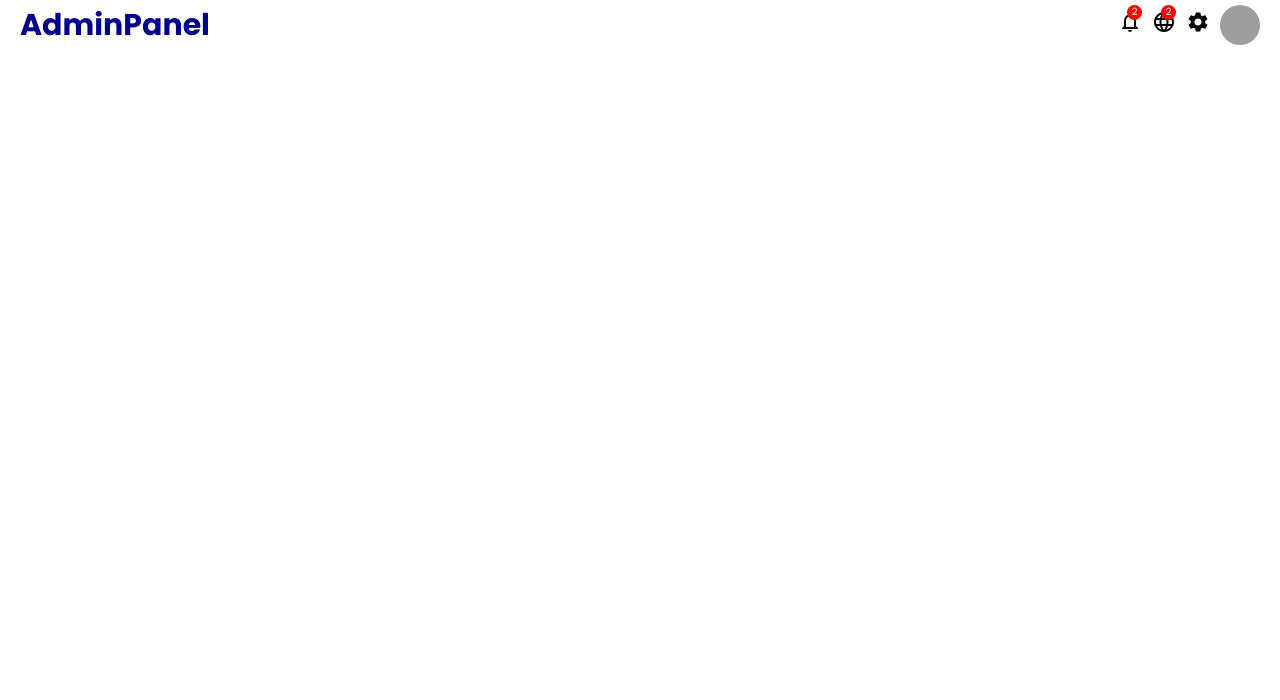
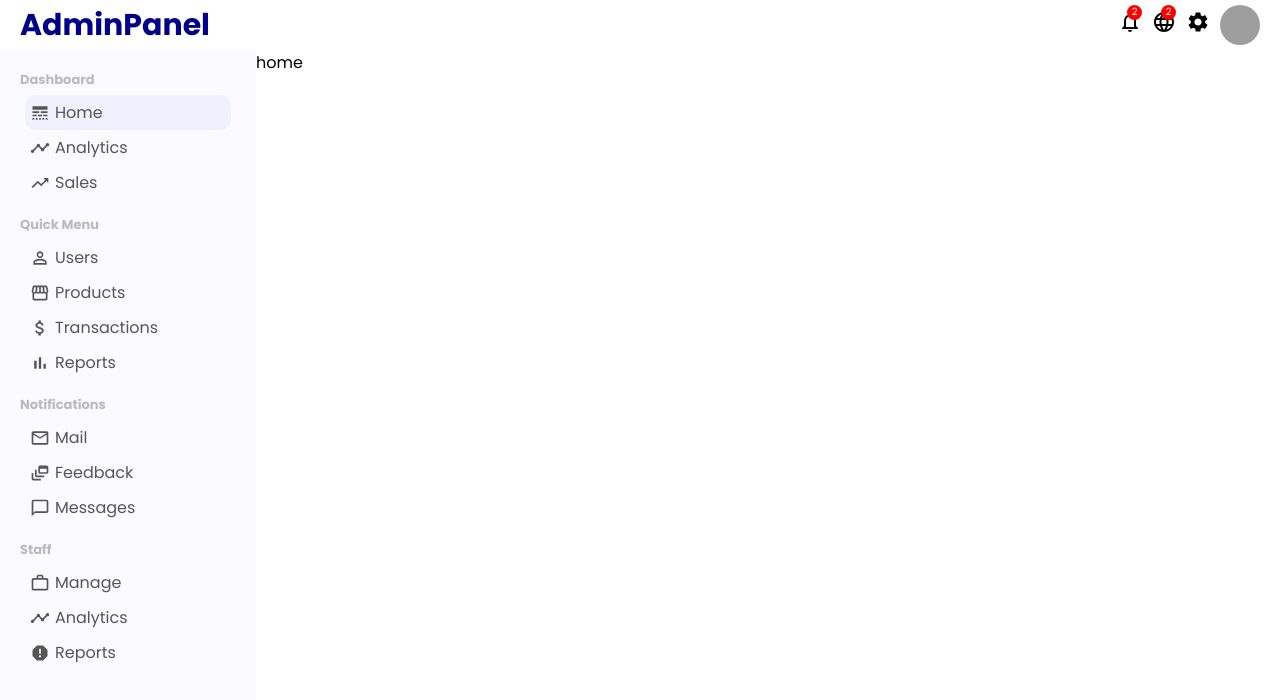
Before and after one commit to mahabur-rahman/mern_stack-1, a React (Create React App) app in the folder admin/: page / in a window 1280 px wide. Shown: the top 700 px of the page. Built offline with nearby package versions, Linux system fonts and the light colour scheme; grey boxes are pictures that could not be loaded.

Commit message:
Sidebar added

```diff
--- a/admin/package.json
+++ b/admin/package.json
@@ -11,6 +11,7 @@
     "@testing-library/user-event": "^13.5.0",
     "react": "^18.2.0",
     "react-dom": "^18.2.0",
+    "react-router-dom": "5.3.0",
     "react-scripts": "5.0.1",
     "recharts": "^2.1.14",
     "web-vitals": "^2.1.4"
--- a/admin/src/App.js
+++ b/admin/src/App.js
@@ -1,10 +1,16 @@
-import Topbar from "./components/Topbar";
 import "./global.css";
+import Topbar from "./components/topbar/Topbar";
+import Sidebar from "./components/sidebar/Sidebar";
+import Home from "./pages/home/Home";
 
 function App() {
   return (
     <>
       <Topbar />
+      <div className="container">
+        <Sidebar />
+        <Home />
+      </div>
     </>
   );
 }
--- /dev/null
+++ b/admin/src/components/sidebar/Sidebar.js
@@ -0,0 +1,101 @@
+import "./sidebar.css";
+import {
+  LineStyle,
+  Timeline,
+  TrendingUp,
+  PermIdentity,
+  Storefront,
+  AttachMoney,
+  BarChart,
+  MailOutline,
+  DynamicFeed,
+  ChatBubbleOutline,
+  WorkOutline,
+  Report,
+} from "@material-ui/icons";
+
+const Sidebar = () => {
+  return (
+    <div className="sidebar">
+      <div className="sidebarWrapper">
+        <div className="sidebarMenu">
+          <h3 className="sidebarTitle">Dashboard</h3>
+          <ul className="sidebarList">
+            <li className="sidebarListItem active">
+              <LineStyle className="sidebarIcon" />
+              Home
+            </li>
+
+            <li className="sidebarListItem">
+              <Timeline className="sidebarIcon" />
+              Analytics
+            </li>
+            <li className="sidebarListItem">
+              <TrendingUp className="sidebarIcon" />
+              Sales
+            </li>
+          </ul>
+        </div>
+        <div className="sidebarMenu">
+          <h3 className="sidebarTitle">Quick Menu</h3>
+          <ul className="sidebarList">
+            <li className="sidebarListItem">
+              <PermIdentity className="sidebarIcon" />
+              Users
+            </li>
+
+            <li className="sidebarListItem">
+              <Storefront className="sidebarIcon" />
+              Products
+            </li>
+
+            <li className="sidebarListItem">
+              <AttachMoney className="sidebarIcon" />
+              Transactions
+            </li>
+            <li className="sidebarListItem">
+              <BarChart className="sidebarIcon" />
+              Reports
+            </li>
+          </ul>
+        </div>
+        <div className="sidebarMenu">
+          <h3 className="sidebarTitle">Notifications</h3>
+          <ul className="sidebarList">
+            <li className="sidebarListItem">
+              <MailOutline className="sidebarIcon" />
+              Mail
+            </li>
+            <li className="sidebarListItem">
+              <DynamicFeed className="sidebarIcon" />
+              Feedback
+            </li>
+            <li className="sidebarListItem">
+              <ChatBubbleOutline className="sidebarIcon" />
+              Messages
+            </li>
+          </ul>
+        </div>
+        <div className="sidebarMenu">
+          <h3 className="sidebarTitle">Staff</h3>
+          <ul className="sidebarList">
+            <li className="sidebarListItem">
+              <WorkOutline className="sidebarIcon" />
+              Manage
+            </li>
+            <li className="sidebarListItem">
+              <Timeline className="sidebarIcon" />
+              Analytics
+            </li>
+            <li className="sidebarListItem">
+              <Report className="sidebarIcon" />
+              Reports
+            </li>
+          </ul>
+        </div>
+      </div>
+    </div>
+  );
+};
+
+export default Sidebar;
--- /dev/null
+++ b/admin/src/components/sidebar/sidebar.css
@@ -0,0 +1,44 @@
+.sidebar {
+    flex: 1;
+    height: calc(100vh - 50px);
+    background-color: rgb(251, 251, 255);
+    position: sticky;
+    top: 50px;
+}
+
+.sidebarWrapper {
+    padding: 20px;
+    color: #555;
+}
+
+.sidebarMenu {
+    margin-bottom: 10px;
+}
+
+.sidebarTitle {
+    font-size: 13px;
+    color: rgb(187, 186, 186);
+}
+
+.sidebarList {
+    list-style: none;
+    padding: 5px;
+}
+
+.sidebarListItem {
+    padding: 5px;
+    cursor: pointer;
+    display: flex;
+    align-items: center;
+    border-radius: 10px;
+}
+
+.sidebarListItem.active,
+.sidebarListItem:hover {
+    background-color: rgb(240, 240, 255);
+}
+
+.sidebarIcon {
+    margin-right: 5px;
+    font-size: 20px !important;
+}
--- a/admin/src/global.css
+++ b/admin/src/global.css
@@ -19,3 +19,7 @@
     padding: 0;
     list-style: none;
 }
+
+.container {
+    display: flex;
+}
--- /dev/null
+++ b/admin/src/pages/home/Home.js
@@ -0,0 +1,7 @@
+import "./home.css";
+
+const Home = () => {
+  return <div className="home">home</div>;
+};
+
+export default Home;
--- /dev/null
+++ b/admin/src/pages/home/home.css
@@ -0,0 +1,3 @@
+.home {
+    flex: 4;
+}
```
Also changed, not shown: admin/src/components/topbar/Topbar.js (renamed from admin/src/components/Topbar.js), admin/src/components/topbar/topbar.css (renamed from admin/src/components/topbar.css), 1 other file (tests, documents, lock files or other folders).
